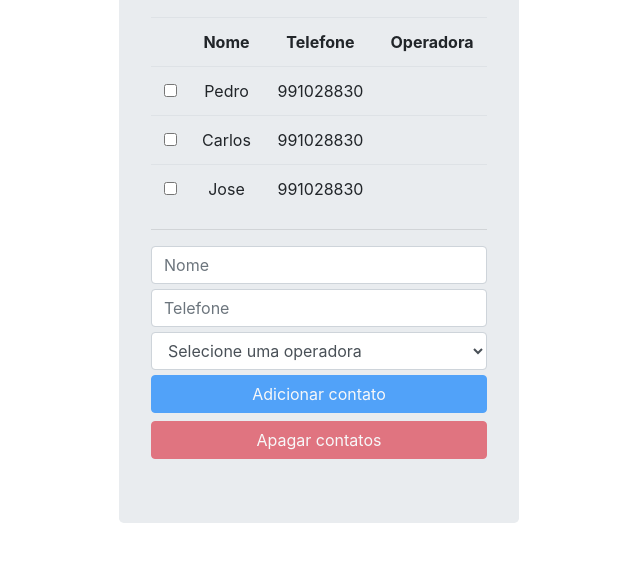
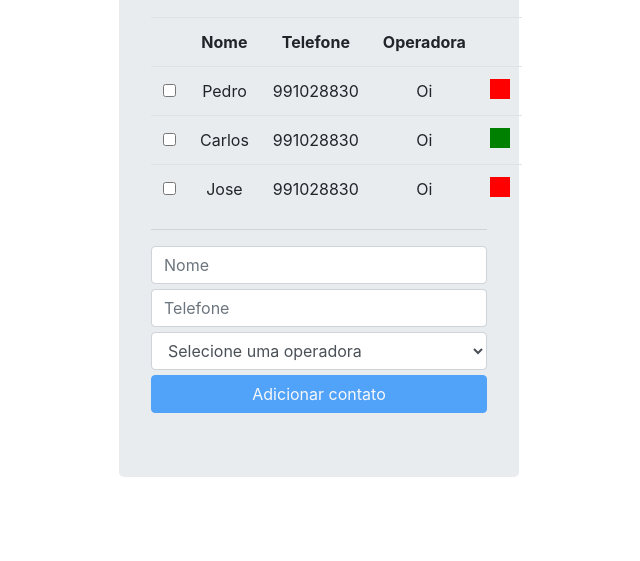
Before and after one commit to gabrielfernandes320/listaTelefonica, a plain HTML site: page index.html in a window 1280 px wide. Shown: the part 121-682 px from the top of the page, without its empty margins (321-961 px from the left). Drawn offline with nearby package versions, Linux system fonts and the light colour scheme.

Commit message:
improvements

```diff
--- a/index.html
+++ b/index.html
@@ -30,9 +30,9 @@
         angular.module("listaTelefonica").controller("listaTelefonicaController", function ($scope) {
             $scope.app = "Lista Telefonica"
             $scope.contatos = [
-                {nome: "Pedro", telefone: "991028830", operadora: "Vivo"},
-                {nome: "Carlos", telefone: "991028830", operadora: "Vivo"},
-                {nome: "Jose", telefone: "991028830", operadora: "Vivo"}
+                {nome: "Pedro", telefone: "991028830", operadora: {nome: "Oi", codigo: 14, categoria: "Celular"}, cor: "red"},
+                {nome: "Carlos", telefone: "991028830", operadora: {nome: "Oi", codigo: 14, categoria: "Celular"}, cor: "green"},
+                {nome: "Jose", telefone: "991028830", operadora: {nome: "Oi", codigo: 14, categoria: "Celular"}, cor: "red"}
             ];
             $scope.operadoras = [
                 {nome: "Oi", codigo: 14, categoria: "Celular"},
@@ -67,12 +67,14 @@
                 <th>Nome</th>
                 <th>Telefone</th>
                 <th>Operadora</th>
+                <th></th>
             </tr>
             <tr ng-class="{selecionado: contato.selecionado}" ng-repeat="contato in contatos">
                 <td><input type="checkbox" ng-model="contato.selecionado"></td>
                 <td>{{contato.nome}}</td>
                 <td>{{contato.telefone}}</td>
                 <td>{{contato.operadora.nome}}</td>
+                <td><div style="width: 20px; height: 20px;" ng-style="{'background-color': contato.cor}"></div></td>
             </tr>
         </table>
         <hr/>
@@ -82,7 +84,8 @@
            <option value="">Selecione uma operadora</option>
         </select>
         <button class="btn btn-primary btn-block" ng-click="adicionarContato(contato)" ng-disabled="!contato.nome || !contato.telefone || !contato.operadora">Adicionar contato</button>
-        <button class="btn btn-danger btn-block" ng-click="apagarContatos(contatos)" ng-disabled="!isContatoSelecionado(contatos)">Apagar contatos</button>
+        <button class="btn btn-danger btn-block" ng-click="apagarContatos(contatos)" ng-show="isContatoSelecionado(contatos)">Apagar contatos</button>
     </div>
+    <div ng-inlude="'footer.html'"></div>
 </body>
 </html>
```
Also changed, not shown: footer.html (added, +3 -0 lines).
